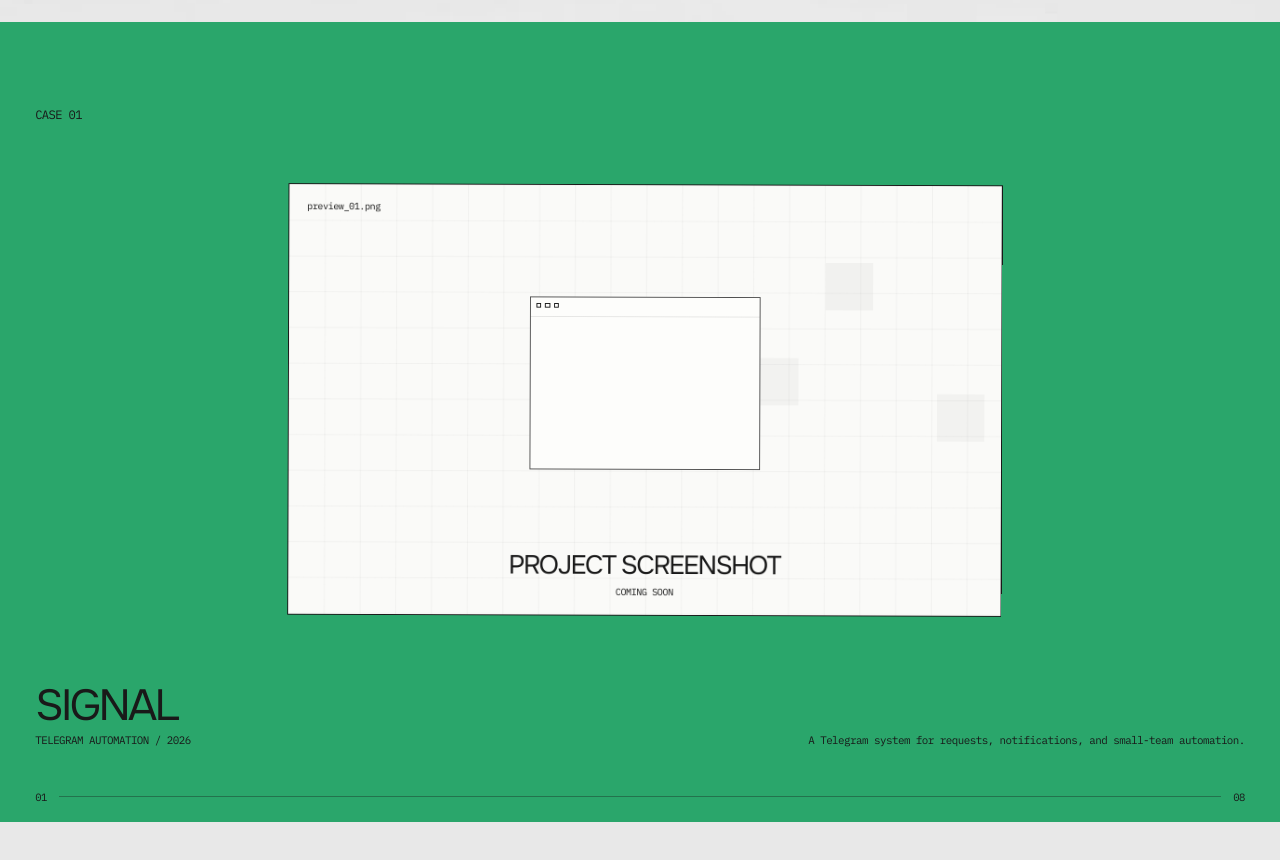
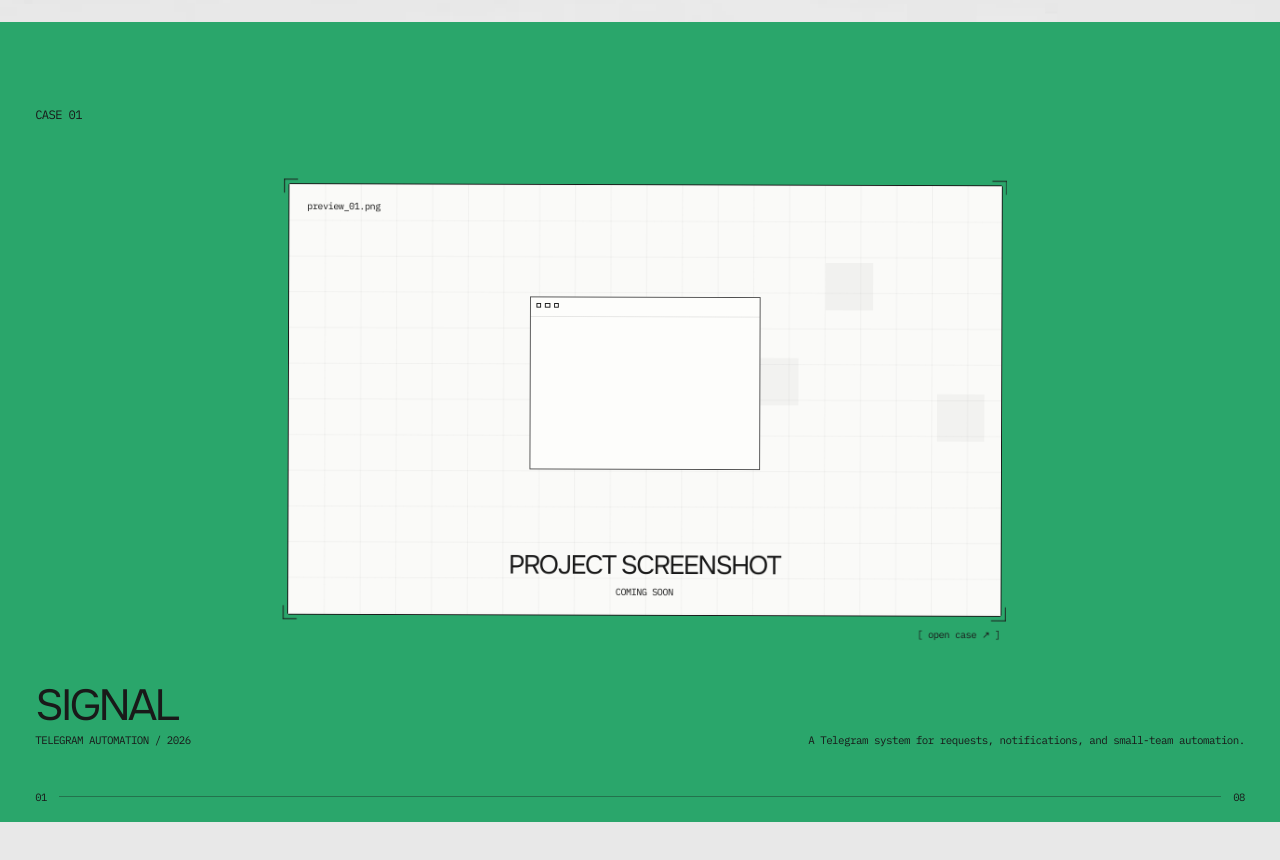
Before and after one commit to vaoaoadim/vao-dev-portfolio, a React (Vite) app: page / in a window 1280 px wide. Shown: the part 3260-4120 px from the top of the page. Built offline with nearby package versions, Linux system fonts and the light colour scheme; no server answers.

Commit message:
fix: keep case preview affordances visible

```diff
--- a/src/styles.css
+++ b/src/styles.css
@@ -1545,9 +1545,10 @@
   display: grid;
   min-height: 0;
   place-items: center;
-  overflow: clip;
+  overflow: visible;
   transform-origin: 50% 50%;
   will-change: transform;
+  z-index: 2;
 }
 
 .work-case__preview {
@@ -1725,43 +1726,27 @@
   top: -1px;
   left: -1px;
   border-width: 1px 0 0 1px;
+  transform: translate(-0.3rem, -0.3rem);
 }
 
 .work-case__corner--top-right {
   top: -1px;
   right: -1px;
   border-width: 1px 1px 0 0;
+  transform: translate(0.3rem, -0.3rem);
 }
 
 .work-case__corner--bottom-left {
   bottom: -1px;
   left: -1px;
   border-width: 0 0 1px 1px;
+  transform: translate(-0.3rem, 0.3rem);
 }
 
 .work-case__corner--bottom-right {
   right: -1px;
   bottom: -1px;
   border-width: 0 1px 1px 0;
-}
-
-.work-case__preview:hover .work-case__corner--top-left,
-.work-case__preview:focus-visible .work-case__corner--top-left {
-  transform: translate(-0.3rem, -0.3rem);
-}
-
-.work-case__preview:hover .work-case__corner--top-right,
-.work-case__preview:focus-visible .work-case__corner--top-right {
-  transform: translate(0.3rem, -0.3rem);
-}
-
-.work-case__preview:hover .work-case__corner--bottom-left,
-.work-case__preview:focus-visible .work-case__corner--bottom-left {
-  transform: translate(-0.3rem, 0.3rem);
-}
-
-.work-case__preview:hover .work-case__corner--bottom-right,
-.work-case__preview:focus-visible .work-case__corner--bottom-right {
   transform: translate(0.3rem, 0.3rem);
 }
 
@@ -1774,16 +1759,10 @@
   font-size: clamp(0.66rem, 0.8vw, 0.8rem);
   letter-spacing: -0.05em;
   line-height: 1;
-  opacity: 0;
-  transform: translateY(-0.2rem);
-  transition: opacity 180ms ease, transform 220ms cubic-bezier(0.16, 1, 0.3, 1);
+  opacity: 1;
+  pointer-events: none;
+  transform: none;
   white-space: nowrap;
-}
-
-.work-case__preview:hover .work-case__open-label,
-.work-case__preview:focus-visible .work-case__open-label {
-  opacity: 1;
-  transform: translateY(0);
 }
 
 .beautybomb-game-popup {
```
